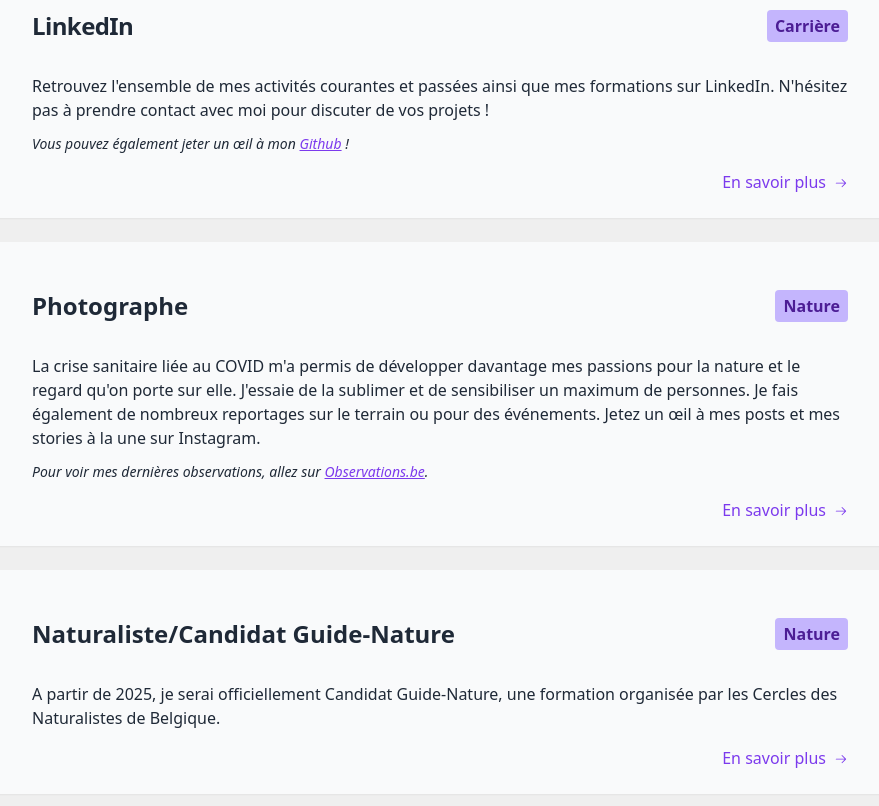
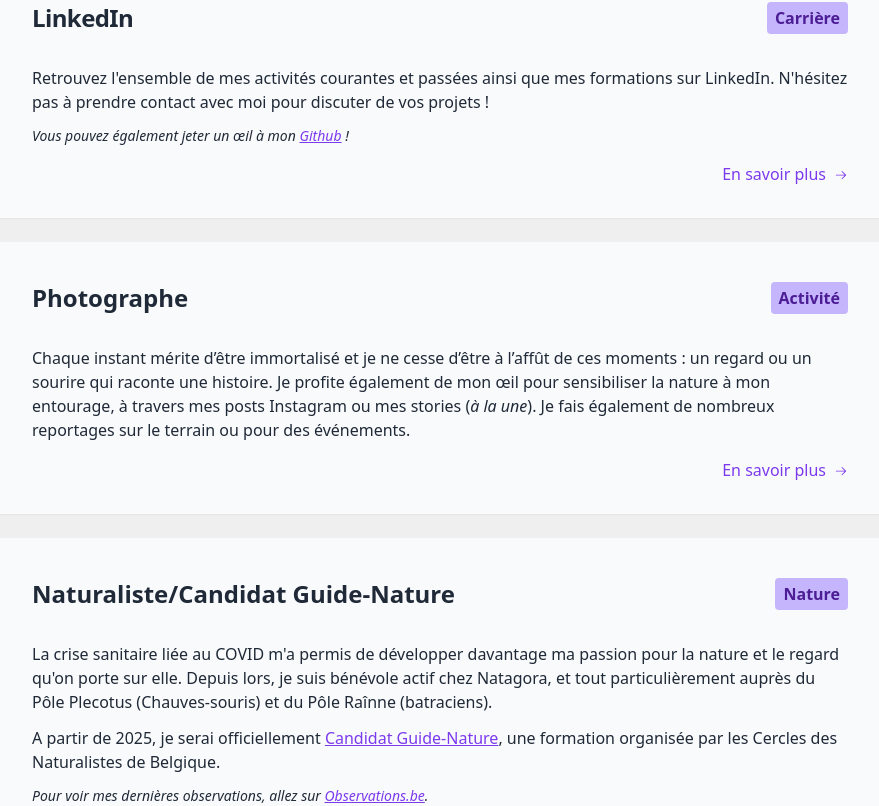
Before and after one commit to lebolnobel/lionellebon.eu, a React (Vite) app: page / in a window 1280 px wide. Shown: the part 694-1500 px from the top of the page, without its empty margins (200-1079 px from the left). Built offline with nearby package versions, Linux system fonts and the light colour scheme.

Commit message:
feat: activités

```diff
--- a/src/app/App.tsx
+++ b/src/app/App.tsx
@@ -22,13 +22,13 @@ const App = (): React.ReactNode => {
         title={<div className="leading-none tracking-tight">LinkedIn</div>}
         content={
           <>
-            <p>
+            <p className="mb-3">
               Retrouvez l'ensemble de mes activités courantes et passées ainsi
               que mes formations sur LinkedIn. N'hésitez pas à prendre contact
               avec moi pour discuter de vos projets !
             </p>
 
-            <p className="text-sm italic pt-3">
+            <p className="text-sm italic">
               Vous pouvez également jeter un œil à mon{' '}
               <a
                 href="https://github.com/lebolnobel"
@@ -46,20 +46,49 @@ const App = (): React.ReactNode => {
       />
 
       <Activity
-        tag="Nature"
+        tag="Activité"
         title="Photographe"
         content={
+          <p>
+            Chaque instant mérite d’être immortalisé et je ne cesse d’être à
+            l’affût de ces moments : un regard ou un sourire qui raconte une
+            histoire. Je profite également de mon œil pour sensibiliser la
+            nature à mon entourage, à travers mes posts Instagram ou mes stories
+            (<em>à la une</em>). Je fais également de nombreux reportages sur le
+            terrain ou pour des événements.
+          </p>
+        }
+        link="https://www.instagram.com/lebolnobel"
+      />
+
+      <Activity
+        tag="Nature"
+        title="Naturaliste/Candidat Guide-Nature"
+        content={
           <>
-            <p>
+            <p className="mb-3">
               La crise sanitaire liée au COVID m'a permis de développer
-              davantage mes passions pour la nature et le regard qu'on porte sur
-              elle. J'essaie de la sublimer et de sensibiliser un maximum de
-              personnes. Je fais également de nombreux reportages sur le terrain
-              ou pour des événements. Jetez un œil à mes posts et mes stories à
-              la une sur Instagram.
+              davantage ma passion pour la nature et le regard qu'on porte sur
+              elle. Depuis lors, je suis bénévole actif chez Natagora, et tout
+              particulièrement auprès du Pôle Plecotus (Chauves-souris) et du
+              Pôle Raînne (batraciens).
             </p>
 
-            <p className="text-sm italic pt-3">
+            <p className="mb-3">
+              A partir de 2025, je serai officiellement{' '}
+              <a
+                href="https://cercles-naturalistes.be/guide-nature/"
+                title="CNB.be"
+                className="underline text-violet-600"
+                rel="noopener noreferrer"
+              >
+                Candidat Guide-Nature
+              </a>
+              , une formation organisée par les Cercles des Naturalistes de
+              Belgique.
+            </p>
+
+            <p className="text-sm italic">
               Pour voir mes dernières observations, allez sur{' '}
               <a
                 href="https://observations.be/users/306204/"
@@ -73,19 +102,7 @@ const App = (): React.ReactNode => {
             </p>
           </>
         }
-        link="https://www.instagram.com/lebolnobel"
-      />
-
-      <Activity
-        tag="Nature"
-        title="Naturaliste/Candidat Guide-Nature"
-        content={
-          <p>
-            A partir de 2025, je serai officiellement Candidat Guide-Nature, une
-            formation organisée par les Cercles des Naturalistes de Belgique.
-          </p>
-        }
-        link="https://cercles-naturalistes.be/guide-nature/"
+        link="https://www.natagora.be"
       />
 
       <Title>
--- a/src/app/components/Activity.tsx
+++ b/src/app/components/Activity.tsx
@@ -14,7 +14,7 @@ export const Activity = (props: ActivityType): React.ReactNode => {
 
   return (
     <div className="text-gray-800 pt-6">
-      <div className="container max-w-4xl px-10 pt-12 pb-6 mx-auto rounded-lg shadow-sm bg-gray-50">
+      <div className="container max-w-4xl px-10 pt-10 pb-8 mx-auto rounded-lg shadow-sm bg-gray-50">
         <div className="flex flex-wrap items-center justify-between">
           <div className="text-2xl font-bold hover:underline">
             <a href={link}>{title}</a>
@@ -25,8 +25,8 @@ export const Activity = (props: ActivityType): React.ReactNode => {
             </span>
           )}
         </div>
-        <div className="mt-8 mb-2">{content}</div>
-        <div className="flex items-center justify-between mt-4">
+        <div className="mt-8 mb-4">{content}</div>
+        <div className="flex items-center justify-between">
           {(description && (
             <span className="text-sm text-gray-500">{description}</span>
           )) ||
--- a/src/app/components/Footer.tsx
+++ b/src/app/components/Footer.tsx
@@ -8,8 +8,9 @@ export const Footer = (): React.ReactNode => {
         Fait avec <GoHeart role="presentation" className="inline-flex mb-0.5" />{' '}
         par{' '}
         <a
-          href="mailto:me [AT] lionellebon.eu"
-          title="Contactez-moi!"
+          href="https://www.instagram.com/lebolnobel"
+          rel="noopener noreferrer"
+          title="instagram/lebolnobel"
           className="hover:underline text-violet-600"
         >
           Lionel Lebon
--- a/src/styles/styles.css
+++ b/src/styles/styles.css
@@ -621,6 +621,18 @@ video {
   margin-top: 2rem;
 }
 
+.mb-3 {
+  margin-bottom: 0.75rem;
+}
+
+.mb-6 {
+  margin-bottom: 1.5rem;
+}
+
+.mb-4 {
+  margin-bottom: 1rem;
+}
+
 .flex {
   display: flex;
 }
@@ -741,6 +753,18 @@ video {
 
 .pt-6 {
   padding-top: 1.5rem;
+}
+
+.pb-12 {
+  padding-bottom: 3rem;
+}
+
+.pb-8 {
+  padding-bottom: 2rem;
+}
+
+.pt-10 {
+  padding-top: 2.5rem;
 }
 
 .text-center {
```
